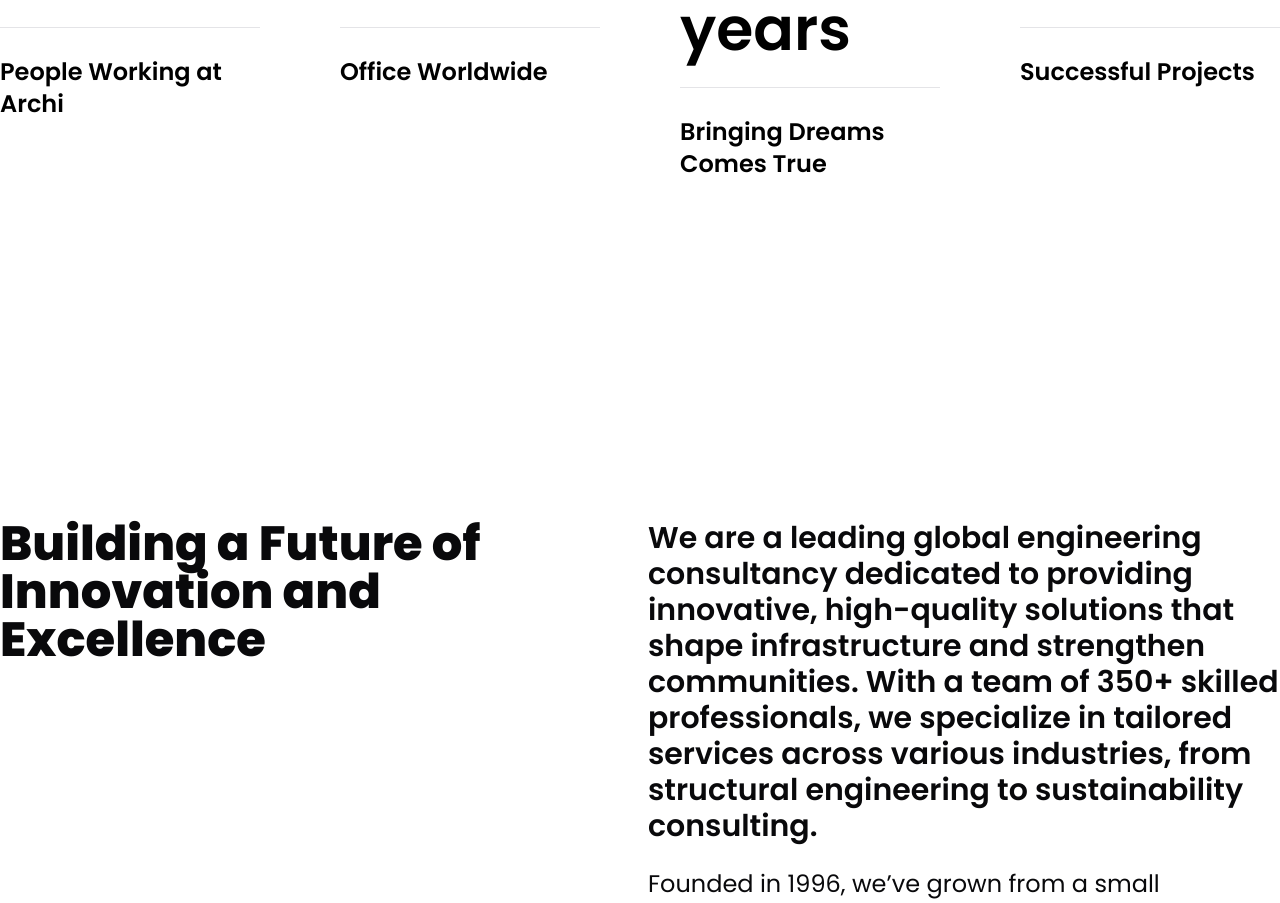
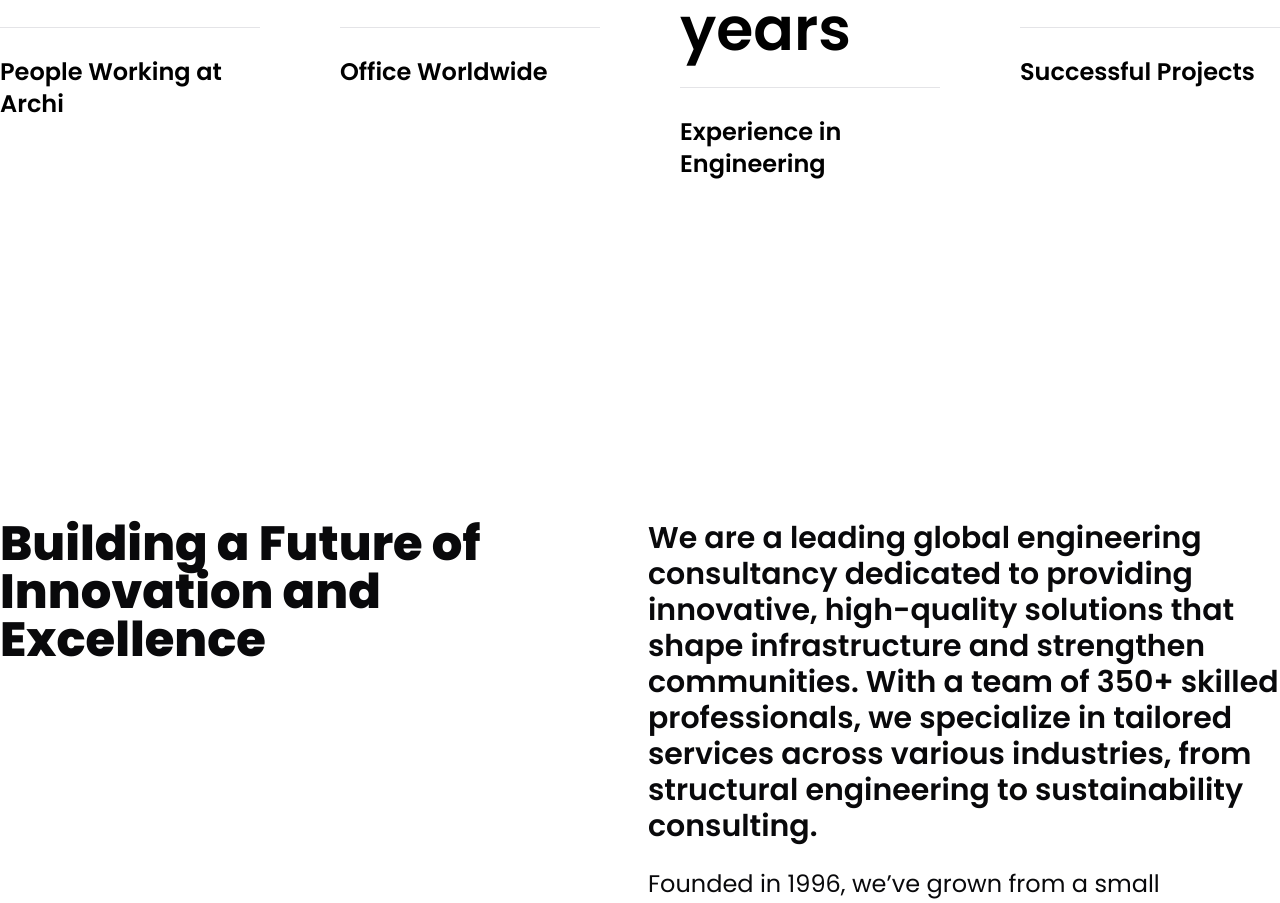
Before and after one commit to ega-erinovian/archi-teknik-company-profile, a Next.js app: page /about-us in a window 1280 px wide. Shown: the part 965-1868 px from the top of the page. Built offline with nearby package versions, Linux system fonts and the light colour scheme; no server answers.

Commit message:
editing minor style

```diff
--- a/src/features/about-us/components/CompanyValue.tsx
+++ b/src/features/about-us/components/CompanyValue.tsx
@@ -29,7 +29,7 @@ const CompanyValue = () => {
           </h1>
           <hr className="mb-7" />
           <h2 className="font-semibold text-3xl md:text-2xl mb-5">
-            Bringing Dreams Comes True
+            Experience in Engineering
           </h2>
         </div>
         <div className="text-center xl:text-start">
```
